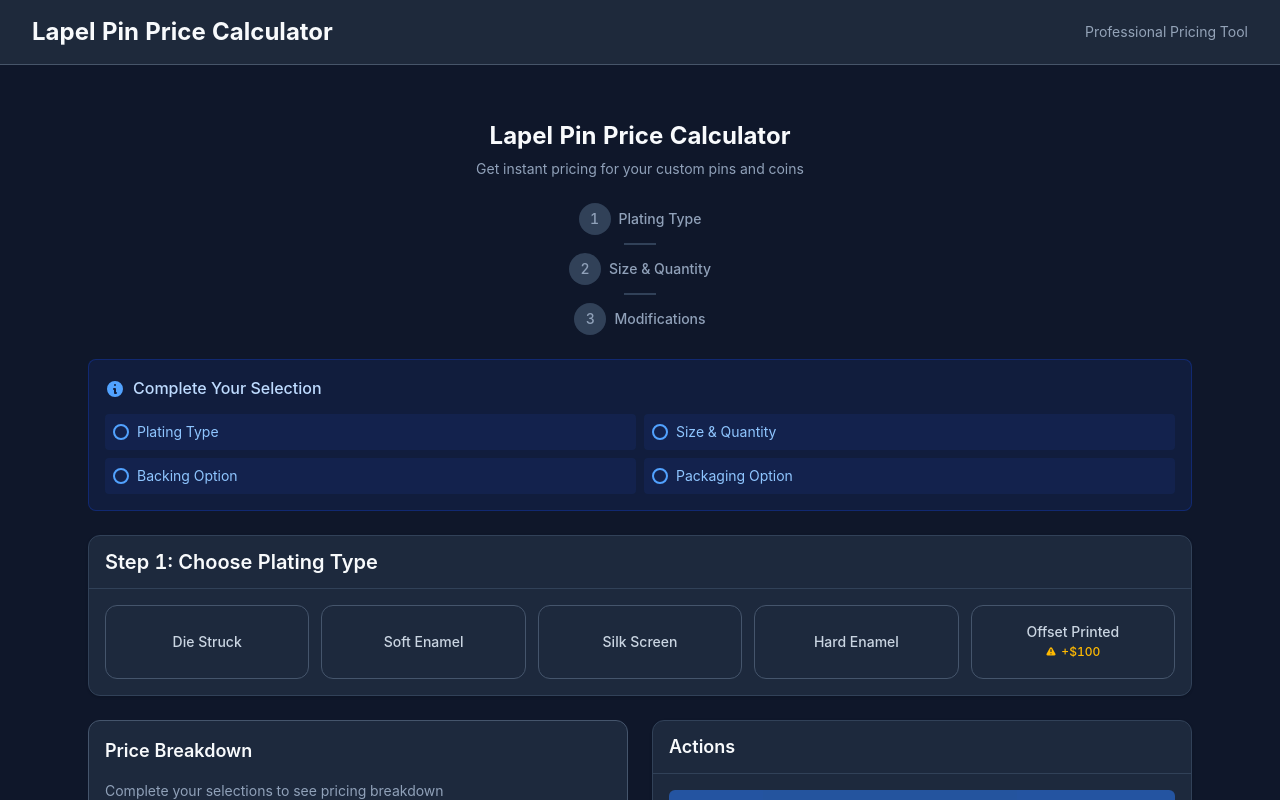
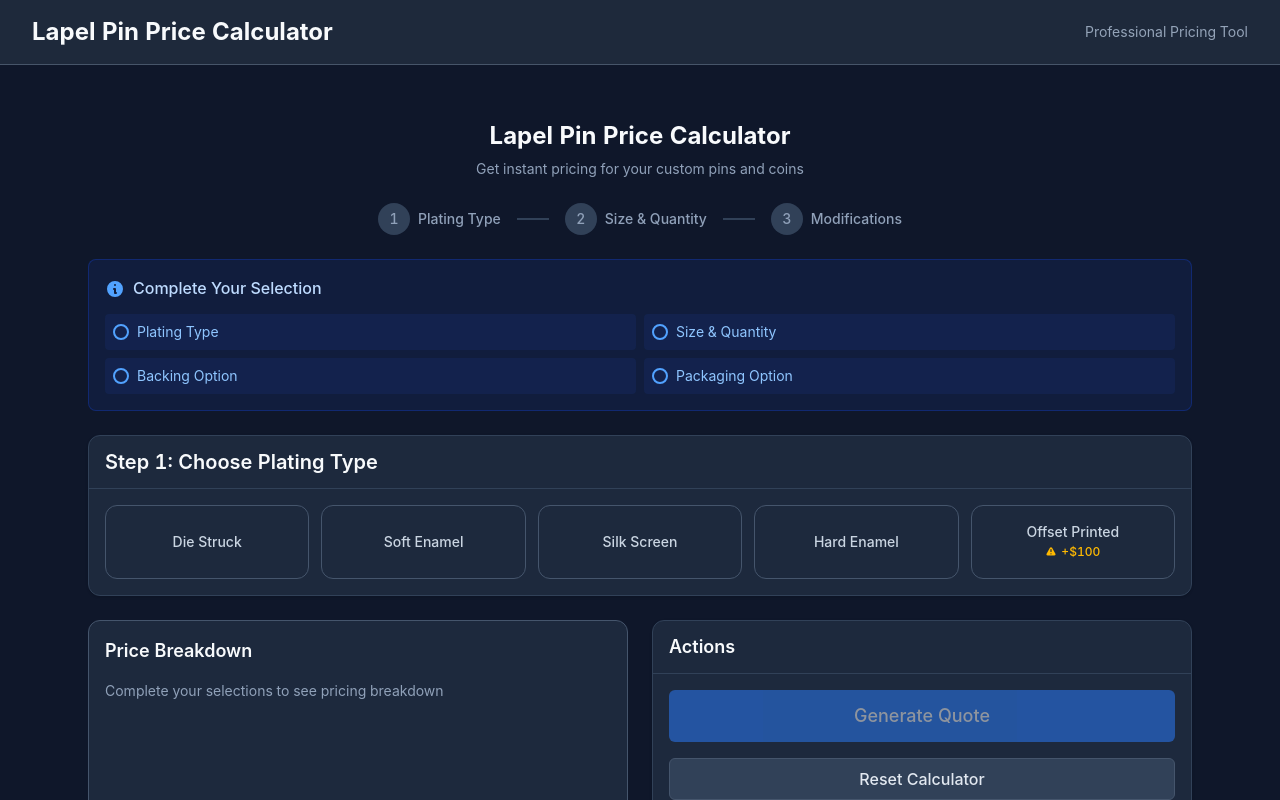
Before and after one commit to kendalled/pin-pricer, a Nuxt app: page / in a window 1280 px wide. Shown: the top 800 px of the page. Built offline with nearby package versions, Linux system fonts and the light colour scheme.

Commit message:
fix: return steps to inline-block
fixes issue #2

```diff
--- a/components/calculator/PricingCalculator.vue
+++ b/components/calculator/PricingCalculator.vue
@@ -12,7 +12,7 @@
 
     <!-- Progress Indicator -->
     <div
-      class="flex flex-col xs:flex-row items-center justify-center space-y-2 xs:space-y-0 xs:space-x-4 mb-6 xs:mb-8"
+      class="flex flex-row items-center justify-center space-x-4 mb-6 xs:mb-8"
       role="progressbar"
       aria-label="Calculator progress"
       :aria-valuenow="getProgressValue()"
@@ -36,7 +36,7 @@
         </span>
       </div>
 
-      <div class="w-8 h-0.5 bg-slate-700"></div>
+      <div class="hidden sm:block w-8 h-0.5 bg-slate-700"></div>
 
       <div class="flex items-center space-x-2">
         <div :class="[
@@ -55,7 +55,7 @@
         </span>
       </div>
 
-      <div class="w-8 h-0.5 bg-slate-700"></div>
+      <div class="hidden sm:block w-8 h-0.5 bg-slate-700"></div>
 
       <div class="flex items-center space-x-2">
         <div :class="[
```
